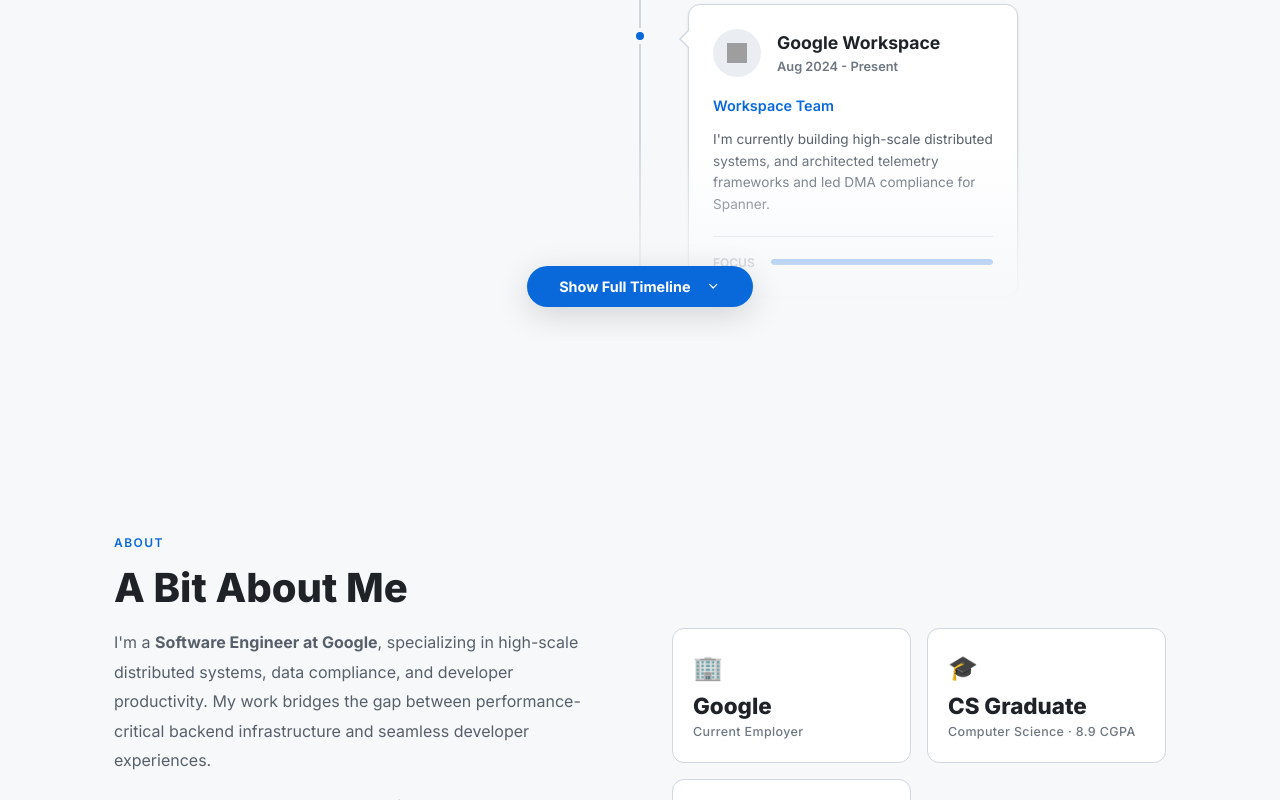
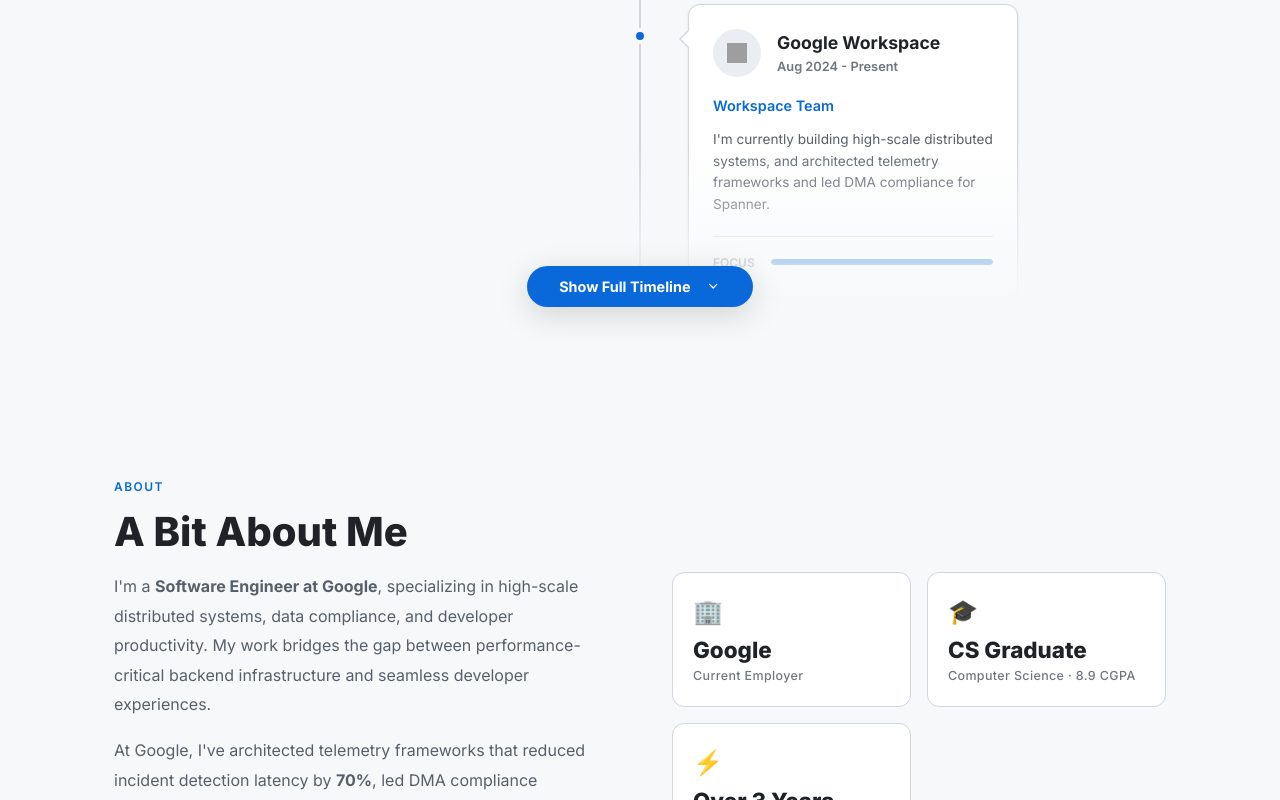
Before and after one commit to purhan/purhan.github.io, a React (Vite) app: page / in a window 1280 px wide. Shown: the part 1474-2274 px from the top of the page. Built offline with nearby package versions, Linux system fonts and the light colour scheme; grey boxes are pictures that could not be loaded; the HTML template or start-up script is replaced by a standard one.

Commit message:
style: reduce gap below career highlights section

```diff
--- a/src/index.css
+++ b/src/index.css
@@ -910,6 +910,10 @@
   color: white;
 }
 
+#career-highlights {
+  padding-bottom: 40px;
+}
+
 /* ===== CAREER HIGHLIGHTS (VERTICAL TIMELINE) ===== */
 .timeline-wrapper {
   position: relative;
@@ -925,12 +929,15 @@
   display: flex;
   flex-direction: column;
   position: relative;
-  padding-bottom: 64px;
+  padding-bottom: 16px;
 }
 .timeline-era {
   display: flex;
   flex-direction: column;
   margin-bottom: 48px;
+}
+.timeline-era:last-child {
+  margin-bottom: 0;
 }
 .era-badge-container {
   display: flex;
@@ -957,6 +964,9 @@
   width: 100%;
   min-height: 120px;
   margin-bottom: 32px;
+}
+.timeline-row:last-child {
+  margin-bottom: 0;
 }
 .timeline-spine-line {
   position: absolute;
@@ -1206,6 +1216,9 @@
     flex-direction: column;
     margin-bottom: 48px;
   }
+  .timeline-row:last-child {
+    margin-bottom: 0;
+  }
   .timeline-spine-line {
     left: 24px;
   }
```
